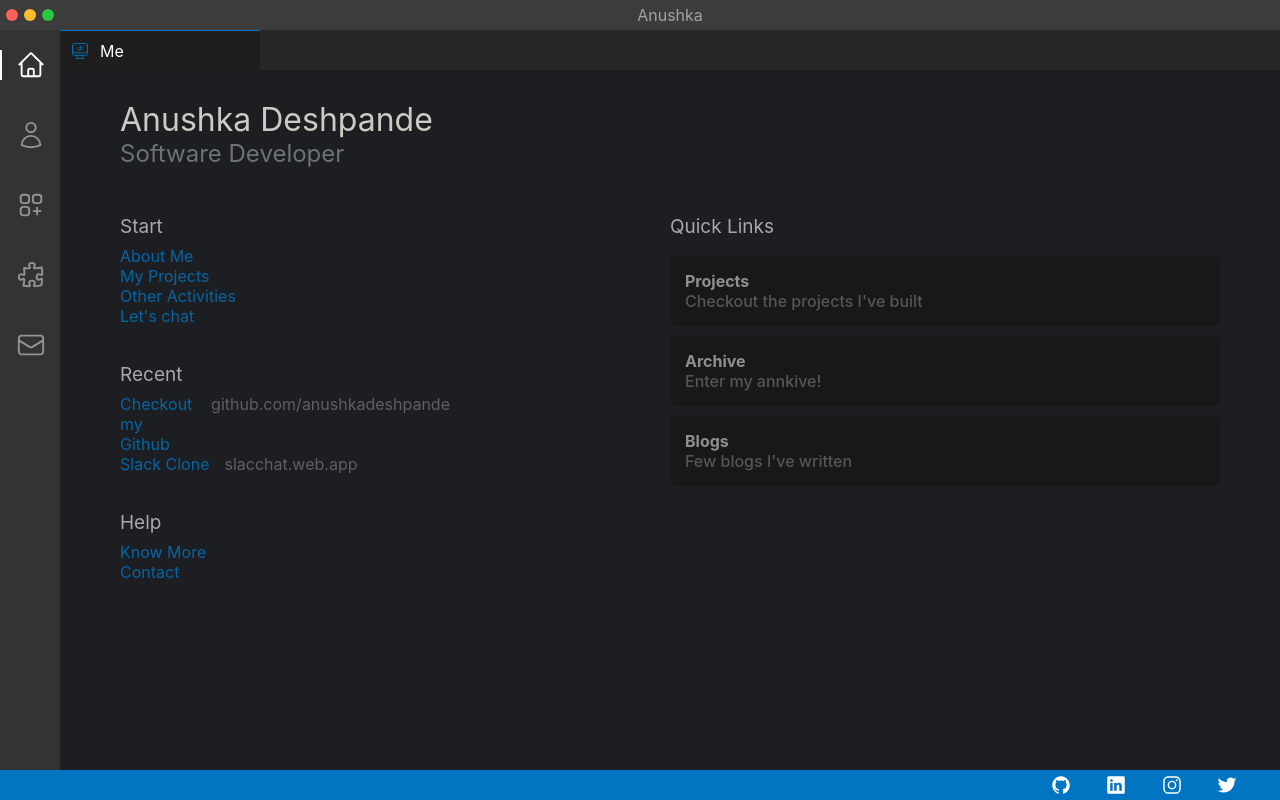
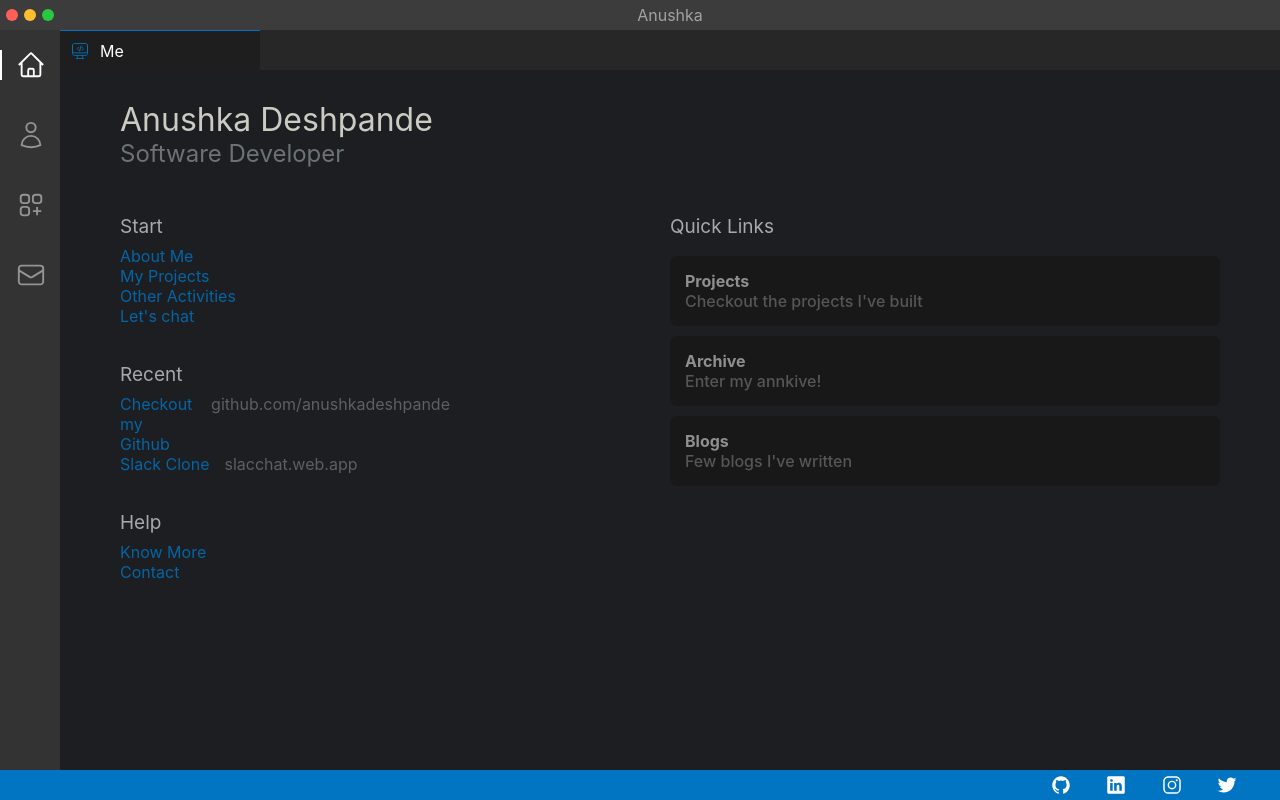
Before and after one commit to anushkadeshpande/vscode-theme-portfolio, a React (Create React App) app: page / in a window 1280 px wide. Built offline with nearby package versions, Linux system fonts and the light colour scheme; no server answers.

Commit message:
Remove external link from nav menu

```diff
--- a/src/components/Menu.js
+++ b/src/components/Menu.js
@@ -3,7 +3,6 @@ import "./Menu.css";
 import { ReactComponent as Home } from "../assets/menu/Home.svg";
 import { ReactComponent as Profile } from "../assets/menu/Profile.svg";
 import { ReactComponent as Apps } from "../assets/menu/Apps.svg";
-import { ReactComponent as Other } from "../assets/menu/Other.svg";
 import { ReactComponent as Contact } from "../assets/menu/Contact.svg";
 import { Link, useLocation } from 'react-router-dom'
 
@@ -15,7 +14,6 @@ const Menu = () => {
       <Link to='/' className={location.pathname === "/"? "active" : ""}><Home /></Link>
       <Link to='/about' className={location.pathname === "/about"? "active" : ""}><Profile /></Link>
       <Link to='/projects' className={location.pathname === "/projects"? "active" : ""}><Apps /></Link>
-      <a href='https://annkive.web.app/' target="_blank" className={location.pathname === "/activities"? "active" : ""}><Other /></a>
       <Link to='/contact' className={location.pathname === "/contact"? "active" : ""}><Contact /></Link>
     </div>
   );
```
